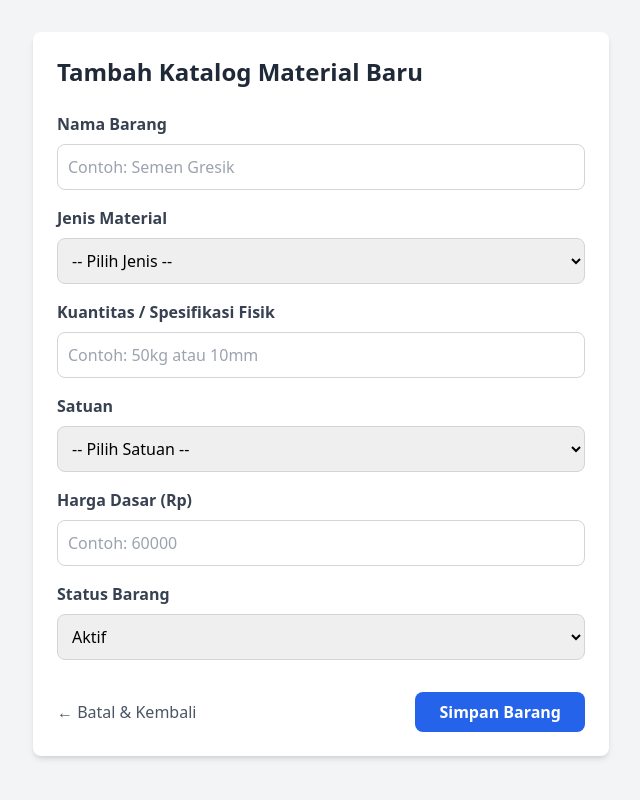
After one commit to muhammadrayhaan10-source/project-pbd-simaterial, a Laravel app: page /admin/barang/create in a window 1280 px wide. The commit adds this page. Shown: the whole page, without its empty margins (319-959 px from the left). Run offline with Laravel 12, Linux system fonts and the light colour scheme; data that the repository does not hold is empty; some libraries are stand-ins or nearby versions.

Commit message:
Menambahkan fitur tambah barang (create master barang)

```diff
--- a/app/Http/Controllers/MasterController.php
+++ b/app/Http/Controllers/MasterController.php
@@ -7,13 +7,48 @@ use Illuminate\Support\Facades\DB;
 
 class MasterController extends Controller
 {
-
     // Menampilkan data barang menggunakan MySQL View
     public function indexBarang()
     {
         $barangs = DB::select('SELECT * FROM view_barang');
         return view('admin.barang.index', compact('barangs'));
     }
+
+    // ==========================================
+    // Fungsi untuk menampilkan form tambah barang dan menyimpan data barang baru
+    // ==========================================
+    public function createBarang()
+    {
+        // Mengambil data satuan yang aktif untuk pilihan dropdown
+        $satuans = DB::select('SELECT * FROM satuan WHERE status = 1');
+        return view('admin.barang.create', compact('satuans'));
+    }
+
+    public function storeBarang(Request $request)
+    {
+        // Validasi input
+        $request->validate([
+            'nama'      => 'required|string|max:100',
+            'jenis'     => 'required|in:S,F,P',
+            'kuantitas' => 'required|string|max:20',
+            'idsatuan'  => 'required|integer',
+            'harga'     => 'required|integer',
+            'status'    => 'required|integer'
+        ]);
+
+        // Eksekusi Insert menggunakan Raw SQL
+        DB::insert('INSERT INTO barang (nama, jenis, kuantitas, idsatuan, harga, status) VALUES (?, ?, ?, ?, ?, ?)', [
+            $request->nama,
+            $request->jenis,
+            $request->kuantitas,
+            $request->idsatuan,
+            $request->harga,
+            $request->status
+        ]);
+
+        return redirect('/admin/barang')->with('success', 'Barang baru berhasil ditambahkan!');
+    }
+    // ==========================================
 
     public function indexRole()
     {
--- /dev/null
+++ b/resources/views/admin/barang/create.blade.php
@@ -0,0 +1,65 @@
+<!DOCTYPE html>
+<html lang="id">
+<head>
+    <meta charset="UTF-8">
+    <meta name="viewport" content="width=device-width, initial-scale=1.0">
+    <title>Tambah Barang - SIMATERIAL</title>
+    <script src="https://cdn.tailwindcss.com"></script>
+</head>
+<body class="bg-gray-100 p-8">
+    <div class="max-w-xl mx-auto bg-white shadow-md rounded-lg p-6">
+        <h1 class="text-2xl font-bold mb-6 text-gray-800">Tambah Katalog Material Baru</h1>
+
+        <form action="/admin/barang" method="POST" class="space-y-4">
+            @csrf
+            <div>
+                <label class="block text-gray-700 font-semibold mb-2">Nama Barang</label>
+                <input type="text" name="nama" required class="w-full border border-gray-300 rounded-lg p-2.5" placeholder="Contoh: Semen Gresik">
+            </div>
+
+            <div>
+                <label class="block text-gray-700 font-semibold mb-2">Jenis Material</label>
+                <select name="jenis" required class="w-full border border-gray-300 rounded-lg p-2.5">
+                    <option value="">-- Pilih Jenis --</option>
+                    <option value="S">Material Struktur (S)</option>
+                    <option value="F">Finishing (F)</option>
+                    <option value="P">Perlengkapan (P)</option>
+                </select>
+            </div>
+
+            <div>
+                <label class="block text-gray-700 font-semibold mb-2">Kuantitas / Spesifikasi Fisik</label>
+                <input type="text" name="kuantitas" required class="w-full border border-gray-300 rounded-lg p-2.5" placeholder="Contoh: 50kg atau 10mm">
+            </div>
+
+            <div>
+                <label class="block text-gray-700 font-semibold mb-2">Satuan</label>
+                <select name="idsatuan" required class="w-full border border-gray-300 rounded-lg p-2.5">
+                    <option value="">-- Pilih Satuan --</option>
+                    @foreach($satuans as $satuan)
+                        <option value="{{ $satuan->idsatuan }}">{{ $satuan->jenis_satuan }}</option>
+                    @endforeach
+                </select>
+            </div>
+
+            <div>
+                <label class="block text-gray-700 font-semibold mb-2">Harga Dasar (Rp)</label>
+                <input type="number" name="harga" required class="w-full border border-gray-300 rounded-lg p-2.5" placeholder="Contoh: 60000">
+            </div>
+
+            <div>
+                <label class="block text-gray-700 font-semibold mb-2">Status Barang</label>
+                <select name="status" required class="w-full border border-gray-300 rounded-lg p-2.5">
+                    <option value="1">Aktif</option>
+                    <option value="0">Nonaktif</option>
+                </select>
+            </div>
+
+            <div class="flex justify-between items-center pt-4">
+                <a href="/admin/barang" class="text-gray-600 hover:underline">← Batal & Kembali</a>
+                <button type="submit" class="bg-blue-600 text-white font-semibold px-6 py-2 rounded-lg hover:bg-blue-700">Simpan Barang</button>
+            </div>
+        </form>
+    </div>
+</body>
+</html>
--- a/routes/web.php
+++ b/routes/web.php
@@ -22,6 +22,10 @@ Route::middleware('auth')->group(function () {
     Route::delete('/profile', [ProfileController::class, 'destroy'])->name('profile.destroy');
 });
 
+// Route untuk menampilkan form tambah barang dan menyimpan data barang baru
+Route::get('/admin/barang/create', [MasterController::class, 'createBarang']);
+Route::post('/admin/barang', [MasterController::class, 'storeBarang']);
+
 // Route Master Data
 Route::get('/admin/barang', [MasterController::class, 'indexBarang']);
 Route::get('/admin/role', [MasterController::class, 'indexRole']);
```
Also changed, not shown: resources/views/admin/barang/index.blade.php (+6 -1 lines).
